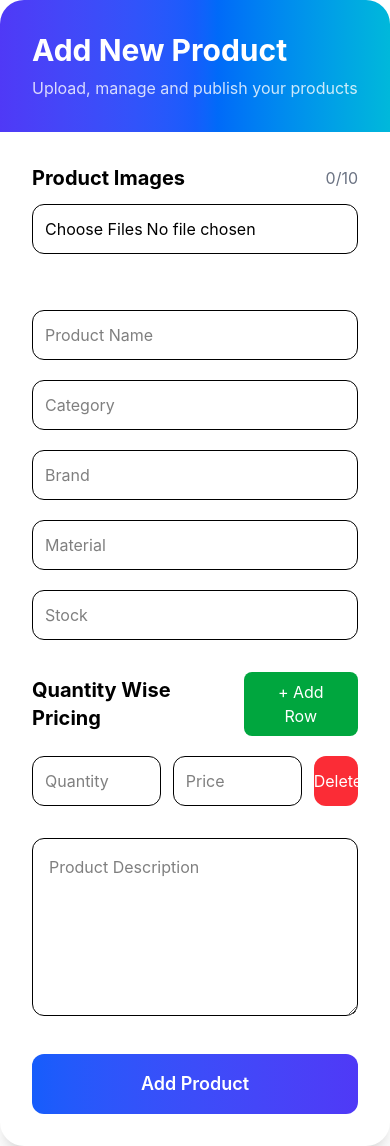
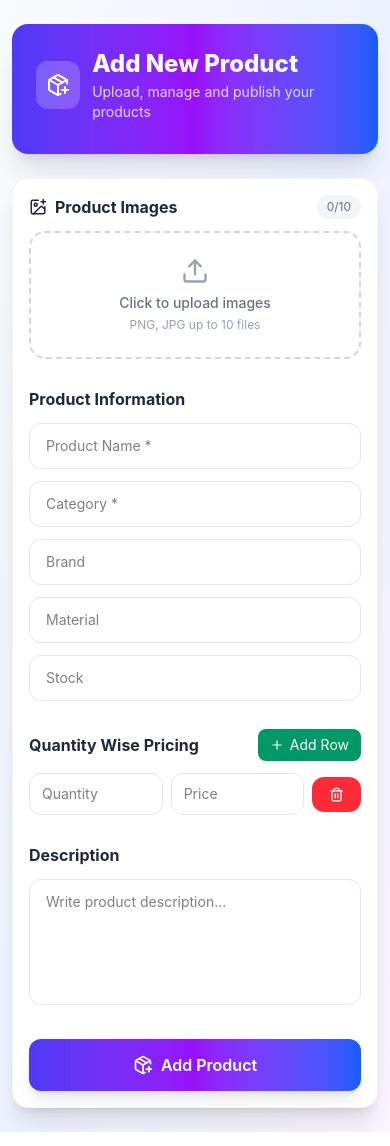
Before and after one commit to Abdul-Rashid-Chhimpa/frontend, a React (Vite) app: page /add-product in a window 390 px wide. Built offline with nearby package versions, Linux system fonts and the light colour scheme.

Commit message:
Update AddProduct.jsx

```diff
--- a/Components/AddProduct.jsx
+++ b/Components/AddProduct.jsx
@@ -1,12 +1,19 @@
-
 import { useState } from "react";
 import axios from "axios";
+import {
+  PackagePlus,
+  ImagePlus,
+  Plus,
+  Trash2,
+  CheckCircle,
+  Upload,
+  X,
+} from "lucide-react";
 
 const AddProduct = () => {
   const [images, setImages] = useState([]);
   const [imageFiles, setImageFiles] = useState([]);
   const [selectedImage, setSelectedImage] = useState("");
-
   const [success, setSuccess] = useState(false);
   const [loading, setLoading] = useState(false);
 
@@ -19,25 +26,17 @@ const [product, setProduct] = useState({
     description: "",
   });
 
-// Quantity Wise Pricing
   const [priceList, setPriceList] = useState([
-  {
-    quantity: "",
-    price: "",
-  },
+    { quantity: "", price: "" },
   ]);
 
+  // ================= IMAGE HANDLERS =================
   const handleImageChange = (e) => {
     const files = Array.from(e.target.files);
-
     const updatedFiles = [...imageFiles, ...files].slice(0, 10);
-
     setImageFiles(updatedFiles);
 
-  const previews = updatedFiles.map((file) =>
-    URL.createObjectURL(file)
-  );
-
+    const previews = updatedFiles.map((file) => URL.createObjectURL(file));
     setImages(previews);
 
     if (previews.length > 0 && !selectedImage) {
@@ -48,7 +47,6 @@ const handleImageChange = (e) => {
   const deleteImage = (index) => {
     const newImages = images.filter((_, i) => i !== index);
     const newFiles = imageFiles.filter((_, i) => i !== index);
-
     setImages(newImages);
     setImageFiles(newFiles);
 
@@ -59,18 +57,13 @@ const deleteImage = (index) => {
     }
   };
 
-
   const replaceImage = (index, file) => {
     if (!file) return;
-
     const preview = URL.createObjectURL(file);
-
     const newImages = [...images];
     newImages[index] = preview;
-
     const newFiles = [...imageFiles];
     newFiles[index] = file;
-
     setImages(newImages);
     setImageFiles(newFiles);
 
@@ -79,46 +72,28 @@ const replaceImage = (index, file) => {
     }
   };
 
+  // ================= FORM HANDLERS =================
   const handleChange = (e) => {
-  setProduct({
-    ...product,
-    [e.target.name]: e.target.value,
-  });
+    setProduct({ ...product, [e.target.name]: e.target.value });
   };
 
-
   const addPriceRow = () => {
-  setPriceList([
-    ...priceList,
-    {
-      quantity: "",
-      price: "",
-    },
-  ]);
+    setPriceList([...priceList, { quantity: "", price: "" }]);
   };
 
   const removePriceRow = (index) => {
     const data = [...priceList];
+    data.splice(index, 1);
+    setPriceList(data.length ? data : [{ quantity: "", price: "" }]);
+  };
 
-  data.splice(index, 1);
-
+  const handlePriceChange = (index, field, value) => {
+    const data = [...priceList];
+    data[index][field] = value;
     setPriceList(data);
   };
 
-
-const handlePriceChange = (
-  index,
-  field,
-  value
-) => {
-  const data = [...priceList];
-
-  data[index][field] = value;
-
-  setPriceList(data);
-};
-
-
+  // ================= SUBMIT =================
   const handleSubmit = async (e) => {
     e.preventDefault();
 
@@ -127,11 +102,8 @@ const handleSubmit = async (e) => {
       return;
     }
 
-  // Empty pricing remove
     const validPricing = priceList.filter(
-    (item) =>
-      item.quantity !== "" &&
-      item.price !== ""
+      (item) => item.quantity !== "" && item.price !== ""
     );
 
     if (validPricing.length === 0) {
@@ -141,48 +113,32 @@ const handleSubmit = async (e) => {
 
     try {
       setLoading(true);
-
       const formData = new FormData();
 
-    // Images
       imageFiles.forEach((file) => {
         formData.append("images", file);
       });
 
-    // Product Details
       formData.append("name", product.name);
       formData.append("brand", product.brand);
       formData.append("category", product.category);
       formData.append("material", product.material);
       formData.append("stock", product.stock);
       formData.append("description", product.description);
-
-    // IMPORTANT
-    formData.append(
-      "pricing",
-      JSON.stringify(validPricing)
-    );
+      formData.append("pricing", JSON.stringify(validPricing));
 
       const res = await axios.post(
         "https://backend-3-axez.onrender.com/api/products/add-product",
         formData,
-      {
-        headers: {
-          "Content-Type":
-            "multipart/form-data",
-        },
-      }
+        { headers: { "Content-Type": "multipart/form-data" } }
       );
 
       if (res.data.success) {
         alert("Product Added Successfully");
-
         setSuccess(true);
-
         setImages([]);
         setImageFiles([]);
         setSelectedImage("");
-
         setProduct({
           name: "",
           brand: "",
@@ -191,316 +147,242 @@ const handleSubmit = async (e) => {
           stock: "",
           description: "",
         });
-
-      setPriceList([
-        {
-          quantity: "",
-          price: "",
-        },
-      ]);
-
-      setTimeout(() => {
-        setSuccess(false);
-      }, 3000);
+        setPriceList([{ quantity: "", price: "" }]);
+        setTimeout(() => setSuccess(false), 3000);
       }
     } catch (err) {
       console.log(err);
-
-    alert(
-      err.response?.data?.message ||
-        "Product Add Failed"
-    );
+      alert(err.response?.data?.message || "Product Add Failed");
     } finally {
       setLoading(false);
     }
   };
 
   return (
-    <>
-    {/* Header */}
-<div className="bg-gradient-to-r from-indigo-600 via-blue-600 to-cyan-500 rounded-t-3xl p-8 text-white">
-  <h1 className="text-3xl md:text-4xl font-bold">
+    <div className="min-h-screen bg-gradient-to-br from-slate-50 via-indigo-50 to-purple-50 py-6 sm:py-8 px-3 sm:px-6">
+      <div className="max-w-4xl mx-auto">
+        {/* Header Card */}
+        <div className="bg-gradient-to-r from-indigo-600 via-purple-600 to-blue-600 rounded-2xl sm:rounded-3xl p-6 sm:p-8 text-white shadow-xl mb-6">
+          <div className="flex items-center gap-3 mb-2">
+            <div className="w-12 h-12 rounded-xl bg-white/20 flex items-center justify-center">
+              <PackagePlus size={24} />
+            </div>
+            <div>
+              <h1 className="text-2xl sm:text-3xl font-extrabold">
                 Add New Product
               </h1>
-
-  <p className="mt-2 text-white/80">
+              <p className="text-white/80 text-sm sm:text-base mt-0.5">
                 Upload, manage and publish your products
               </p>
             </div>
+          </div>
+        </div>
 
-{/* Card */}
-<div className="bg-white rounded-b-3xl shadow-xl p-8">
-
+        {/* Form Card */}
+        <div className="bg-white rounded-2xl sm:rounded-3xl shadow-xl border border-gray-100 overflow-hidden">
+          {/* Success Banner */}
           {success && (
-    <div className="mb-6 bg-green-100 border border-green-500 text-green-700 p-4 rounded-xl">
+            <div className="mx-4 sm:mx-6 mt-5 flex items-center gap-2 bg-emerald-50 border border-emerald-200 text-emerald-700 px-4 py-3 rounded-xl text-sm font-medium">
+              <CheckCircle size={18} />
               Product Added Successfully
             </div>
           )}
 
-  <form
-    onSubmit={handleSubmit}
-    className="space-y-8"
-  >
-
-    {/* Images */}
+          <form onSubmit={handleSubmit} className="p-4 sm:p-6 md:p-8 space-y-7">
+            {/* ========== IMAGES ========== */}
             <div>
-
-      <div className="flex justify-between items-center mb-3">
-        <h2 className="text-xl font-bold">
+              <div className="flex items-center justify-between mb-3">
+                <h2 className="text-base sm:text-lg font-bold text-gray-800 flex items-center gap-2">
+                  <ImagePlus size={18} />
                   Product Images
                 </h2>
-
-        <span className="text-gray-500">
+                <span className="text-xs sm:text-sm text-gray-500 bg-gray-100 px-2.5 py-1 rounded-full">
                   {images.length}/10
                 </span>
               </div>
 
+              {/* Upload Zone */}
+              <label className="flex flex-col items-center justify-center w-full h-32 sm:h-36 border-2 border-dashed border-gray-300 rounded-2xl cursor-pointer hover:border-indigo-400 hover:bg-indigo-50/50 transition group">
+                <Upload size={28} className="text-gray-400 group-hover:text-indigo-500 mb-2" />
+                <span className="text-sm text-gray-500 group-hover:text-indigo-600 font-medium">
+                  Click to upload images
+                </span>
+                <span className="text-xs text-gray-400 mt-1">PNG, JPG up to 10 files</span>
                 <input
                   type="file"
                   multiple
                   accept="image/*"
                   onChange={handleImageChange}
-        className="w-full border rounded-xl p-3"
+                  className="hidden"
                 />
+              </label>
 
+              {/* Main Preview */}
               {selectedImage && (
-        <div className="mt-6">
+                <div className="mt-4 rounded-2xl overflow-hidden border border-gray-200 bg-gray-50">
                   <img
                     src={selectedImage}
-            alt=""
-            className="w-full h-[420px] object-cover rounded-2xl border"
+                    alt="Preview"
+                    className="w-full h-[240px] sm:h-[320px] md:h-[380px] object-contain p-3"
                   />
                 </div>
               )}
 
-      <div className="flex flex-wrap gap-4 mt-6">
-
+              {/* Thumbnails */}
+              {images.length > 0 && (
+                <div className="flex flex-wrap gap-3 mt-4">
                   {images.map((img, index) => (
-
-          <div
-            key={index}
-            className="relative"
-          >
-
+                    <div key={index} className="relative group">
                       <img
                         src={img}
                         alt=""
-              onClick={() =>
-                setSelectedImage(img)
-              }
-              className={`w-24 h-24 rounded-xl border-2 object-cover cursor-pointer ${
+                        onClick={() => setSelectedImage(img)}
+                        className={`w-16 h-16 sm:w-20 sm:h-20 rounded-xl border-2 object-cover cursor-pointer transition ${
                           selectedImage === img
-                  ? "border-blue-600"
-                  : "border-gray-300"
+                            ? "border-indigo-600 ring-2 ring-indigo-200"
+                            : "border-gray-200 hover:border-indigo-300"
                         }`}
                       />
-
                       <button
                         type="button"
-              onClick={() =>
-                deleteImage(index)
-              }
-              className="absolute -top-2 -right-2 bg-red-600 text-white rounded-full w-6 h-6"
+                        onClick={() => deleteImage(index)}
+                        className="absolute -top-1.5 -right-1.5 bg-red-500 text-white rounded-full w-5 h-5 flex items-center justify-center text-xs shadow"
                       >
-              ✕
+                        <X size={12} />
                       </button>
-
-            <label className="absolute bottom-1 right-1 bg-blue-600 text-white text-xs px-2 rounded cursor-pointer">
-
+                      <label className="absolute bottom-0.5 left-0.5 right-0.5 bg-indigo-600 text-white text-[9px] sm:text-[10px] py-0.5 rounded text-center cursor-pointer opacity-0 group-hover:opacity-100 transition">
                         Edit
-
                         <input
                           hidden
                           type="file"
                           accept="image/*"
                           onChange={(e) =>
-                  replaceImage(
-                    index,
-                    e.target.files[0]
-                  )
+                            replaceImage(index, e.target.files[0])
                           }
                         />
-
                       </label>
-
+                    </div>
+                  ))}
+                </div>
+              )}
             </div>
 
+            {/* ========== BASIC INFO ========== */}
+            <div>
+              <h2 className="text-base sm:text-lg font-bold text-gray-800 mb-3">
+                Product Information
+              </h2>
+              <div className="grid grid-cols-1 sm:grid-cols-2 gap-3 sm:gap-4">
+                {[
+                  { name: "name", placeholder: "Product Name *", required: true },
+                  { name: "category", placeholder: "Category *", required: true },
+                  { name: "brand", placeholder: "Brand" },
+                  { name: "material", placeholder: "Material" },
+                  { name: "stock", placeholder: "Stock", type: "number" },
+                ].map((field) => (
+                  <input
+                    key={field.name}
+                    type={field.type || "text"}
+                    name={field.name}
+                    value={product[field.name]}
+                    onChange={handleChange}
+                    placeholder={field.placeholder}
+                    required={field.required}
+                    className="border border-gray-200 rounded-xl px-4 py-3 text-sm outline-none focus:border-indigo-500 focus:ring-2 focus:ring-indigo-100 transition"
+                  />
                 ))}
-
+              </div>
             </div>
 
-    </div>
-
-    {/* Product Information */}
-
-    <div className="grid md:grid-cols-2 gap-5">
-
-      <input
-        type="text"
-        name="name"
-        value={product.name}
-        onChange={handleChange}
-        placeholder="Product Name"
-        className="border rounded-xl p-3"
-        required
-      />
-
-      <input
-        type="text"
-        name="category"
-        value={product.category}
-        onChange={handleChange}
-        placeholder="Category"
-        className="border rounded-xl p-3"
-        required
-      />
-
-      <input
-        type="text"
-        name="brand"
-        value={product.brand}
-        onChange={handleChange}
-        placeholder="Brand"
-        className="border rounded-xl p-3"
-      />
-
-      <input
-        type="text"
-        name="material"
-        value={product.material}
-        onChange={handleChange}
-        placeholder="Material"
-        className="border rounded-xl p-3"
-      />
-
-      <input
-        type="number"
-        name="stock"
-        value={product.stock}
-        onChange={handleChange}
-        placeholder="Stock"
-        className="border rounded-xl p-3"
-      />
-
-    </div>
-
-    {/* Quantity Wise Pricing */}
-
+            {/* ========== PRICING ========== */}
             <div>
-
-      <div className="flex justify-between items-center mb-5">
-
-        <h2 className="text-xl font-bold">
+              <div className="flex items-center justify-between mb-3">
+                <h2 className="text-base sm:text-lg font-bold text-gray-800">
                   Quantity Wise Pricing
                 </h2>
-
                 <button
                   type="button"
                   onClick={addPriceRow}
-          className="bg-green-600 text-white px-4 py-2 rounded-lg"
+                  className="flex items-center gap-1.5 text-sm bg-emerald-600 hover:bg-emerald-700 text-white px-3 py-1.5 rounded-lg transition"
                 >
-          + Add Row
+                  <Plus size={14} />
+                  Add Row
                 </button>
-
               </div>
 
-      <div className="space-y-3">
-
+              <div className="space-y-2.5">
                 {priceList.map((item, index) => (
-
                   <div
                     key={index}
-            className="grid grid-cols-12 gap-3"
+                    className="grid grid-cols-12 gap-2 sm:gap-3 items-center"
                   >
-
                     <input
                       type="number"
                       placeholder="Quantity"
-
                       value={item.quantity}
-
-              onChange={(e)=>
-                handlePriceChange(
-                  index,
-                  "quantity",
-                  e.target.value
-                )
+                      onChange={(e) =>
+                        handlePriceChange(index, "quantity", e.target.value)
                       }
-
-              className="col-span-5 border rounded-xl p-3"
+                      className="col-span-5 border border-gray-200 rounded-xl px-3 py-2.5 text-sm outline-none focus:border-indigo-500"
                     />
-
                     <input
                       type="number"
                       placeholder="Price"
-
                       value={item.price}
-
-              onChange={(e)=>
-                handlePriceChange(
-                  index,
-                  "price",
-                  e.target.value
-                )
+                      onChange={(e) =>
+                        handlePriceChange(index, "price", e.target.value)
                       }
-
-              className="col-span-5 border rounded-xl p-3"
+                      className="col-span-5 border border-gray-200 rounded-xl px-3 py-2.5 text-sm outline-none focus:border-indigo-500"
                     />
-
                     <button
                       type="button"
-              onClick={()=>
-                removePriceRow(index)
-              }
-              className="col-span-2 bg-red-500 text-white rounded-xl"
+                      onClick={() => removePriceRow(index)}
+                      className="col-span-2 bg-red-500 hover:bg-red-600 text-white rounded-xl py-2.5 transition flex items-center justify-center"
                     >
-              Delete
+                      <Trash2 size={15} />
                     </button>
-
+                  </div>
+                ))}
+              </div>
             </div>
 
-        ))}
-
+            {/* ========== DESCRIPTION ========== */}
+            <div>
+              <h2 className="text-base sm:text-lg font-bold text-gray-800 mb-3">
+                Description
+              </h2>
+              <textarea
+                rows={5}
+                name="description"
+                value={product.description}
+                onChange={handleChange}
+                placeholder="Write product description..."
+                className="w-full border border-gray-200 rounded-xl px-4 py-3 text-sm outline-none focus:border-indigo-500 focus:ring-2 focus:ring-indigo-100 transition resize-none"
+              />
             </div>
 
+            {/* ========== SUBMIT ========== */}
+            <button
+              type="submit"
+              disabled={loading}
+              className="w-full flex items-center justify-center gap-2 bg-gradient-to-r from-indigo-600 via-purple-600 to-blue-600 hover:from-indigo-700 hover:via-purple-700 hover:to-blue-700 disabled:from-gray-400 disabled:to-gray-400 text-white py-3.5 sm:py-4 rounded-xl text-base sm:text-lg font-semibold shadow-lg transition"
+            >
+              {loading ? (
+                <>
+                  <div className="w-5 h-5 border-2 border-white border-t-transparent rounded-full animate-spin" />
+                  Uploading...
+                </>
+              ) : (
+                <>
+                  <PackagePlus size={20} />
+                  Add Product
+                </>
+              )}
+            </button>
+          </form>
         </div>
-
-    {/* Description */}
-
-    <textarea
-
-      rows={6}
-
-      name="description"
-
-      value={product.description}
-
-      onChange={handleChange}
-
-      placeholder="Product Description"
-
-      className="w-full border rounded-xl p-4"
-
-    />
-
-    <button
-
-      type="submit"
-
-      disabled={loading}
-
-      className="w-full bg-gradient-to-r from-blue-600 to-indigo-600 text-white py-4 rounded-xl text-lg font-semibold"
-
-    >
-      {loading
-        ? "Uploading..."
-        : "Add Product"}
-    </button>
-
-  </form>
-
       </div>
-</>
+    </div>
   );
 };
 
```
Lines whose indentation alone changed are shown as unchanged.
